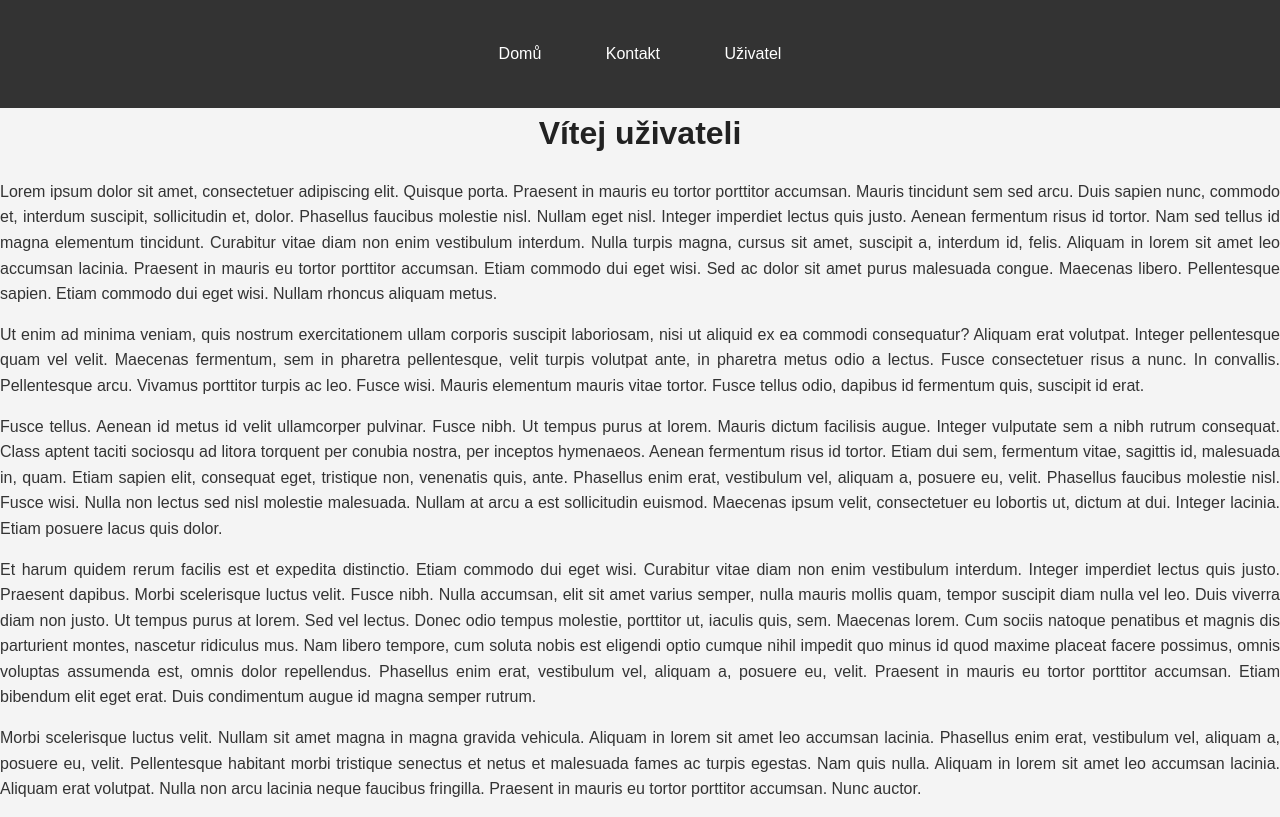
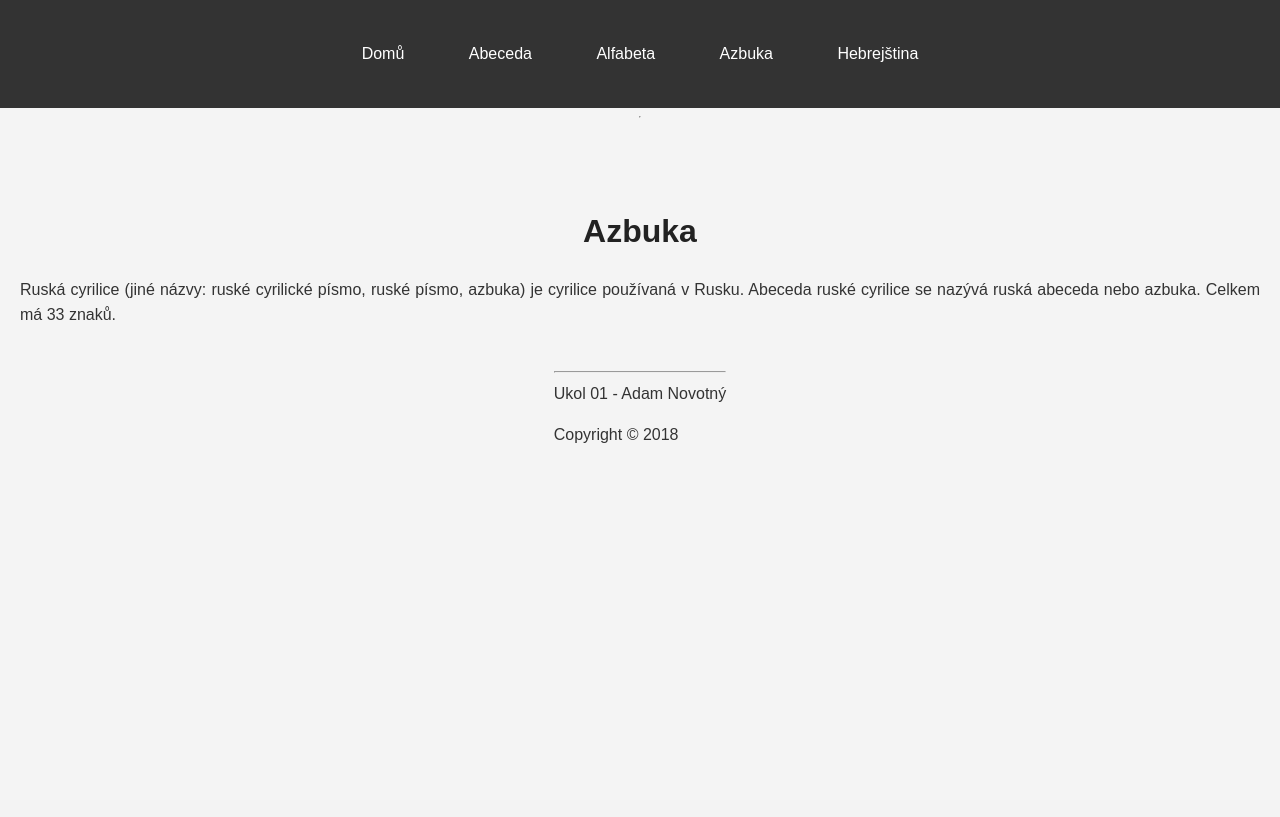
Before and after one commit to adamnovotny1/Flask, a Flask app: template templates/azb.html in a window 1280 px wide. After the commit the page ends 443 px from the top, so only its background shows below. Run offline with Flask 3, Linux system fonts and the light colour scheme; the template is opened without the code that fills it, so the values that code supplies are empty.

Commit message:
Vytvoření souboru azb.html

```diff
--- a/templates/azb.html
+++ b/templates/azb.html
@@ -1,57 +1,9 @@
-<!doctype html>
-<html lang="en">
-<head>
-    <meta charset="UTF-8">
-    <meta name="viewport" content="width=device-width, initial-scale=1">
-    <link rel="stylesheet" href="{{url_for('static',filename="css/style.css")}}">
-    <title>Uživatel</title>
-</head>
-<body>
-    <nav class="menu">
-        <ul>
-            <li><a href="{{ url_for('index') }}">Domů</a></li>
-            <li><a href="{{ url_for('contact') }}">Kontakt</a></li>
-            <li><a href="{{ url_for('user', username='adam') }}">Uživatel</a></li>
-        </ul>
-    </nav>
-<h1>Vítej uživateli</h1>
-<p>Lorem ipsum dolor sit amet, consectetuer adipiscing elit. Quisque porta. Praesent in mauris eu tortor porttitor
-    accumsan. Mauris tincidunt sem sed arcu. Duis sapien nunc, commodo et, interdum suscipit, sollicitudin et, dolor.
-    Phasellus faucibus molestie nisl. Nullam eget nisl. Integer imperdiet lectus quis justo. Aenean fermentum risus id
-    tortor. Nam sed tellus id magna elementum tincidunt. Curabitur vitae diam non enim vestibulum interdum. Nulla turpis
-    magna, cursus sit amet, suscipit a, interdum id, felis. Aliquam in lorem sit amet leo accumsan lacinia. Praesent in
-    mauris eu tortor porttitor accumsan. Etiam commodo dui eget wisi. Sed ac dolor sit amet purus malesuada congue.
-    Maecenas libero. Pellentesque sapien. Etiam commodo dui eget wisi. Nullam rhoncus aliquam metus.</p>
-
-<p>Ut enim ad minima veniam, quis nostrum exercitationem ullam corporis suscipit laboriosam, nisi ut aliquid ex ea
-    commodi consequatur? Aliquam erat volutpat. Integer pellentesque quam vel velit. Maecenas fermentum, sem in pharetra
-    pellentesque, velit turpis volutpat ante, in pharetra metus odio a lectus. Fusce consectetuer risus a nunc. In
-    convallis. Pellentesque arcu. Vivamus porttitor turpis ac leo. Fusce wisi. Mauris elementum mauris vitae tortor.
-    Fusce tellus odio, dapibus id fermentum quis, suscipit id erat.</p>
-
-<p>Fusce tellus. Aenean id metus id velit ullamcorper pulvinar. Fusce nibh. Ut tempus purus at lorem. Mauris dictum
-    facilisis augue. Integer vulputate sem a nibh rutrum consequat. Class aptent taciti sociosqu ad litora torquent per
-    conubia nostra, per inceptos hymenaeos. Aenean fermentum risus id tortor. Etiam dui sem, fermentum vitae, sagittis
-    id, malesuada in, quam. Etiam sapien elit, consequat eget, tristique non, venenatis quis, ante. Phasellus enim erat,
-    vestibulum vel, aliquam a, posuere eu, velit. Phasellus faucibus molestie nisl. Fusce wisi. Nulla non lectus sed
-    nisl molestie malesuada. Nullam at arcu a est sollicitudin euismod. Maecenas ipsum velit, consectetuer eu lobortis
-    ut, dictum at dui. Integer lacinia. Etiam posuere lacus quis dolor.</p>
-
-<p>Et harum quidem rerum facilis est et expedita distinctio. Etiam commodo dui eget wisi. Curabitur vitae diam non enim
-    vestibulum interdum. Integer imperdiet lectus quis justo. Praesent dapibus. Morbi scelerisque luctus velit. Fusce
-    nibh. Nulla accumsan, elit sit amet varius semper, nulla mauris mollis quam, tempor suscipit diam nulla vel leo.
-    Duis viverra diam non justo. Ut tempus purus at lorem. Sed vel lectus. Donec odio tempus molestie, porttitor ut,
-    iaculis quis, sem. Maecenas lorem. Cum sociis natoque penatibus et magnis dis parturient montes, nascetur ridiculus
-    mus. Nam libero tempore, cum soluta nobis est eligendi optio cumque nihil impedit quo minus id quod maxime placeat
-    facere possimus, omnis voluptas assumenda est, omnis dolor repellendus. Phasellus enim erat, vestibulum vel, aliquam
-    a, posuere eu, velit. Praesent in mauris eu tortor porttitor accumsan. Etiam bibendum elit eget erat. Duis
-    condimentum augue id magna semper rutrum.</p>
-
-<p>Morbi scelerisque luctus velit. Nullam sit amet magna in magna gravida vehicula. Aliquam in lorem sit amet leo
-    accumsan lacinia. Phasellus enim erat, vestibulum vel, aliquam a, posuere eu, velit. Pellentesque habitant morbi
-    tristique senectus et netus et malesuada fames ac turpis egestas. Nam quis nulla. Aliquam in lorem sit amet leo
-    accumsan lacinia. Aliquam erat volutpat. Nulla non arcu lacinia neque faucibus fringilla. Praesent in mauris eu
-    tortor porttitor accumsan. Nunc auctor.</p>
-
-</body>
-</html>
+{% extends 'base.html' %}
+{% block title %}
+Azbuka
+{% endblock %}
+{% block content %}
+<h1>Azbuka</h1>
+<p>Ruská cyrilice (jiné názvy: ruské cyrilické písmo, ruské písmo, azbuka) je cyrilice používaná v Rusku. Abeceda ruské
+    cyrilice se nazývá ruská abeceda nebo azbuka. Celkem má 33 znaků.</p>
+{% endblock %}
```
